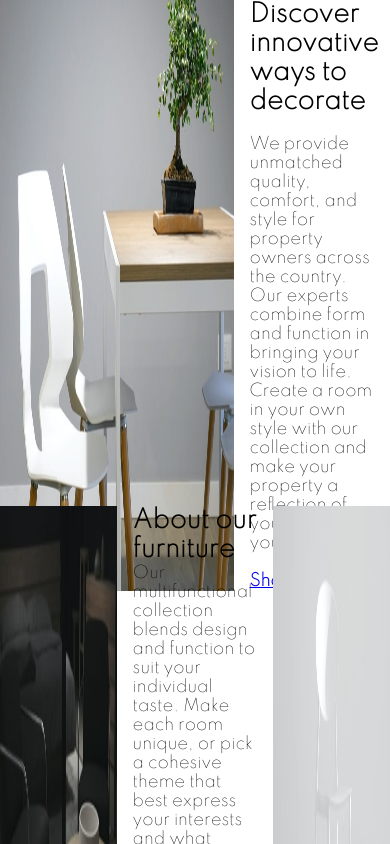
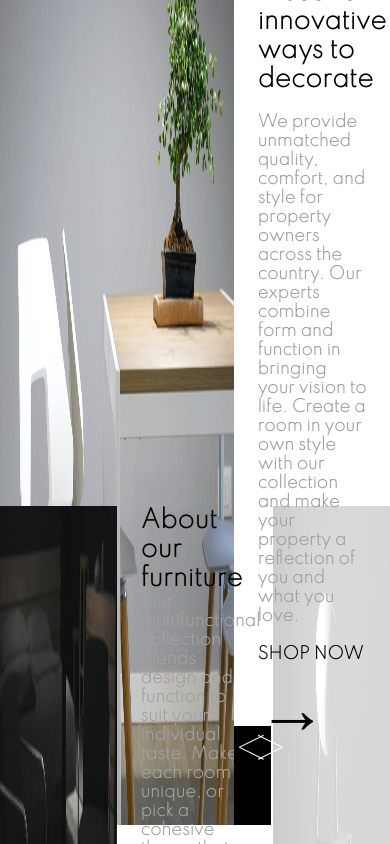
Before and after one commit to nebojsa311/landingPage, a React (Create React App) app: page / in a window 390 px wide. Shown: the top 844 px of the page. Built offline with nearby package versions, Linux system fonts and the light colour scheme.

Commit message:
css, all except responsivnes

```diff
--- a/src/App.css
+++ b/src/App.css
@@ -1,17 +1,19 @@
 .App {
     height: 100vh;
     display: grid;
-    grid-template-rows: 60% 40%;
+    grid-template-rows: 60vh 40vh;
 }
 
 #sectionOne {
     display: grid;
-    grid-template-columns: 60% 40%;
+    grid-template-columns: 60vw 40vw;
+    height: 60vh;
 }
 
 #sectionTwo {
     display: grid;
-    grid-template-columns: 30% 40% 30%;
+    grid-template-columns: 30vw 40vw 30vw;
+    height: 40vh;
 }
 
 #firstSquare {
@@ -20,7 +22,14 @@
 }
 
 #secondSquare {
-    align-self: center;
+    width: 100%;
+    height: 100%;
+    display: grid;
+    align-content: center;
+    justify-items: center;
+    grid-template-rows: 88% 12%;
+    grid-template-columns: 100%;
+    position: relative;
 }
 
 #thirdSquare {
@@ -29,7 +38,11 @@
 }
 
 #fourthSquare {
-    align-self: center;
+    width: 100%;
+    height: 100%;
+    display: grid;
+    align-content: center;
+    justify-items: center;
 }
 
 #fifthSquare {
@@ -38,18 +51,76 @@
 }
 
 section {
-    width: 80%;
-    margin: auto auto auto auto;
+    width: 70%;
+    height: fit-content;
+    align-self: center;
 }
 
 h1 {
     font-weight: 700;
+    color: hsl(0, 0%, 0%)
 }
 
 p {
-    font-weight: 500;
+    font-weight: 600;
+    color: hsl(0, 0%, 63%);
 }
 
 a {
     font-weight: 600;
+    text-decoration: none;
+    color: hsl(0, 0%, 0%);
 }
+
+a:hover {
+    color: hsl(0, 0%, 63%);
+}
+
+span {
+    font-size: 70px;
+    color: inherit;
+    font-weight: 100;
+    display: inline-block;
+    position: relative;
+    top: 5px;
+}
+
+span:hover {
+    color: inherit;
+}
+
+#arrows {
+    width: 100%;
+    height: 100%;
+}
+
+#arrowOne {
+    background-color: hsl(0, 0%, 0%);
+    color: hsl(0, 0%, 100%);
+    display: inline-block;
+    width: 12%;
+    height: 100%;
+    position: relative;
+    left: 12%;
+    bottom: 0%;
+    font-size: 45px;
+    text-align: center;
+}
+
+#arrowTwo {
+    background-color: hsl(0, 0%, 0%);
+    color: hsl(0, 0%, 100%);
+    display: inline-block;
+    position: absolute;
+    left: 0px;
+    bottom: 0px;
+    width: 12%;
+    height: 12%;
+    font-size: 45px;
+    text-align: center;
+}
+
+#arrowOne:hover, #arrowTwo:hover {
+    background-color: hsl(0, 0%, 63%);
+    cursor: pointer;
+}
--- a/src/App.js
+++ b/src/App.js
@@ -9,13 +9,22 @@ function App() {
         <div id="secondSquare">
           <section>
             <h1>Discover innovative ways to decorate</h1> <br></br>
-            <p>We provide unmatched quality,
-            comfort, and style for property owners across the country. Our
-            experts combine form and function in bringing your vision to life.
-            Create a room in your own style with our collection and make your
-            property a reflection of you and what you love.</p> <br></br>
-            <a href="#">Shop now</a>
+            <p>
+              We provide unmatched quality, comfort, and style for property
+              owners across the country. Our experts combine form and function
+              in bringing your vision to life. Create a room in your own style
+              with our collection and make your property a reflection of you and
+              what you love.
+            </p>{" "}
+            <br></br>
+            <a href="#">
+              SHOP NOW<span>&#x2192;</span>
+            </a>
           </section>
+          <div id="arrows">
+          <div id="arrowOne"> &gt; </div>
+          <div id="arrowTwo"> &lt; </div>
+          </div>
         </div>
       </div>
       <div id="sectionTwo">
@@ -23,12 +32,14 @@ function App() {
         <div id="fourthSquare">
           <section>
             <h1>About our furniture</h1>
-            <p>Our multifunctional collection blends design and
-            function to suit your individual taste. Make each room unique, or
-            pick a cohesive theme that best express your interests and what
-            inspires you. Find the furniture pieces you need, from traditional
-            to contemporary styles or anything in between. Product specialists
-            are available to help you create your dream space.</p>
+            <p>
+              Our multifunctional collection blends design and function to suit
+              your individual taste. Make each room unique, or pick a cohesive
+              theme that best express your interests and what inspires you. Find
+              the furniture pieces you need, from traditional to contemporary
+              styles or anything in between. Product specialists are available
+              to help you create your dream space.
+            </p>
           </section>
         </div>
         <div id="fifthSquare"></div>
```
